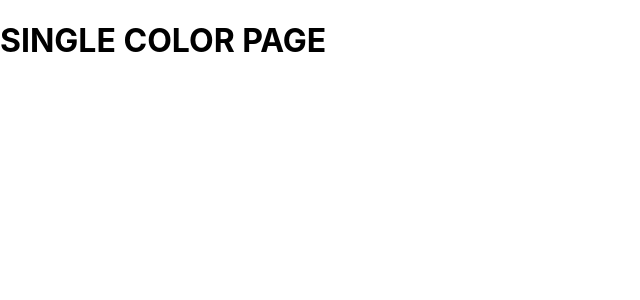
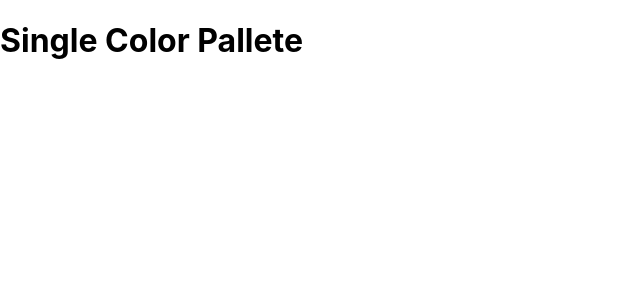
Before and after one commit to damienluzzo33/color-palette-maker, a React (Create React App) app: page /palette/flat-ui-colors-american/americanriver in a window 1280 px wide. Shown: the top 300 px of the page, without its empty margins (0-640 px from the left). Built offline with nearby package versions, Linux system fonts and the light colour scheme; the HTML template or start-up script is replaced by a standard one.

Commit message:
add link to single color palettes

```diff
--- a/src/App.js
+++ b/src/App.js
@@ -4,6 +4,7 @@ import ColorPalette from './ColorPalette';
 import seedColors from './SEED_COLORS';
 import { generateColorPalette } from './chromaColorHelpers';
 import AllColorPalettes from './AllColorPalettes';
+import SingleColorPalette from './SingleColorPalette';
 
 class App extends Component {
 	findColorPalette(id) {
@@ -33,7 +34,7 @@ class App extends Component {
 						exact
 						path="/palette/:paletteId/:colorId"
 						render={() => (
-							<h1>SINGLE COLOR PAGE</h1>
+							<SingleColorPalette />
 						)}
 					/>
 				</Switch>
--- a/src/ColorBox.js
+++ b/src/ColorBox.js
@@ -26,7 +26,7 @@ class ColorBox extends Component {
 
 	render() {
 		const { copied } = this.state;
-		const { name, bgColor } = this.props;
+		const { name, bgColor, extraUrl } = this.props;
 		return (
 			<CopyToClipboard text={bgColor} onCopy={this.changeCopyState}>
 				<div className="ColorBox" style={{ background: bgColor }}>
@@ -41,7 +41,7 @@ class ColorBox extends Component {
 						</div>
 						<button className="ColorBox-copy-btn">Copy</button>
 					</div>
-					<Link to="/" onClick={(evt) => evt.stopPropagation()}>
+					<Link to={extraUrl} onClick={(evt) => evt.stopPropagation()}>
 						<span className="ColorBox-more">More</span>
 					</Link>
 				</div>
--- a/src/ColorPalette.js
+++ b/src/ColorPalette.js
@@ -27,8 +27,8 @@ class ColorPalette extends Component {
 
 	render() {
 		const { sliderValue, format } = this.state;
-		const { colors, emoji, paletteName } = this.props.palette;
-		const colorBoxes = colors[sliderValue].map((c) => <ColorBox bgColor={c[format]} name={c.name} key={c.id}/>);
+		const { colors, emoji, paletteName, id } = this.props.palette;
+		const colorBoxes = colors[sliderValue].map((c) => <ColorBox bgColor={c[format]} name={c.name} key={c.id} extraUrl={`/palette/${id}/${c.id}`} />);
 
 		return (
 			<div className="ColorPalette">
--- /dev/null
+++ b/src/SingleColorPalette.js
@@ -0,0 +1,13 @@
+import React, { Component } from 'react';
+
+class SingleColorPalette extends Component {
+    render() {
+        return (
+            <div>
+                <h1>Single Color Pallete</h1>
+            </div>
+        );
+    }
+}
+
+export default SingleColorPalette;
--- a/src/chromaColorHelpers.js
+++ b/src/chromaColorHelpers.js
@@ -16,7 +16,7 @@ function generateColorPalette(seedColors) {
 		for (let index in colorScale) {
 			newColorPalette.colors[levels[index]].push({
 				name: `${color.name} ${levels[index]}`,
-				id: `${color.name} ${levels[index]}`.toLowerCase().replace(/ /g, '-'),
+				id: `${color.name}`.toLowerCase().replace(/ /g, '-'),
 				hex: colorScale[index],
 				rgb: chroma(colorScale[index]).css(),
                 rgba: chroma(colorScale[index]).css().replace("rgb","rgba").replace(')', ',1.0)')
```
Also changed, not shown: src/SingleColorPalettes.js (deleted).
